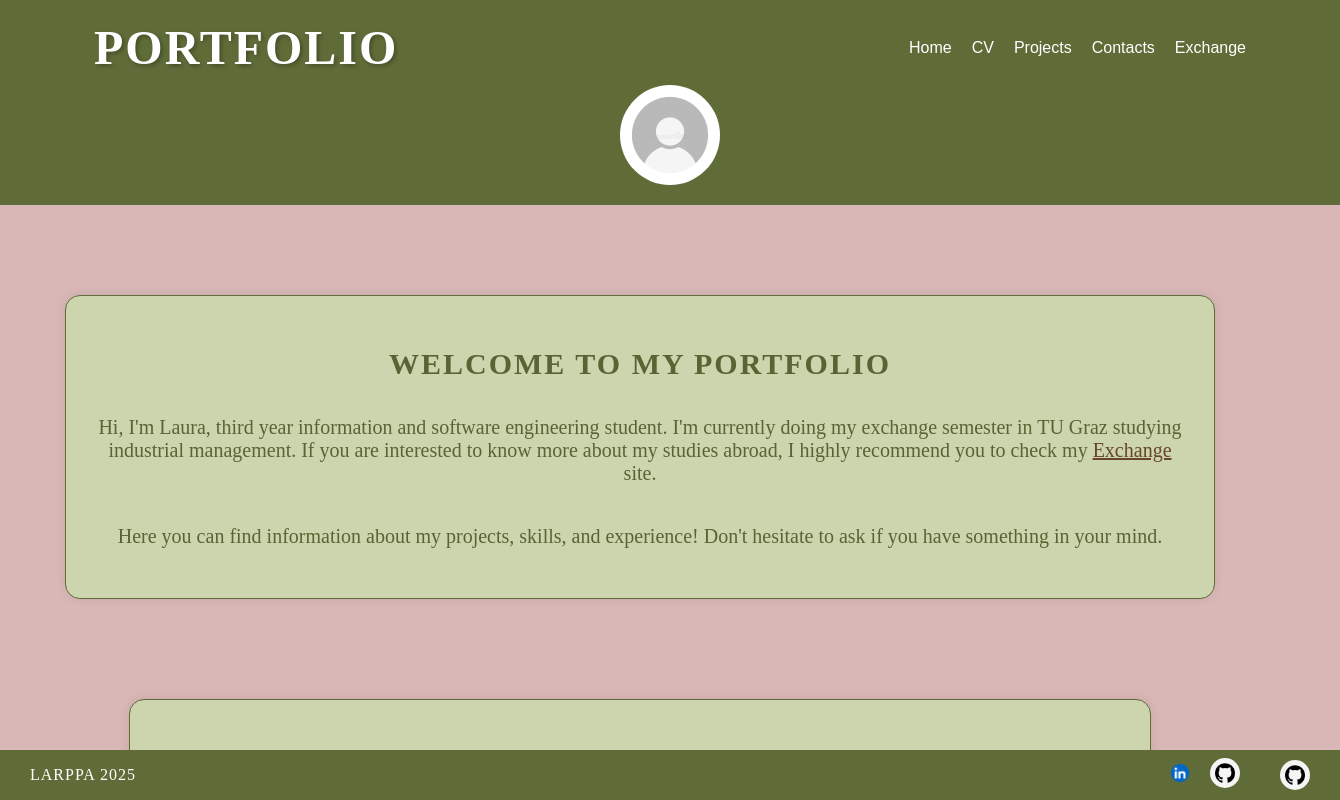
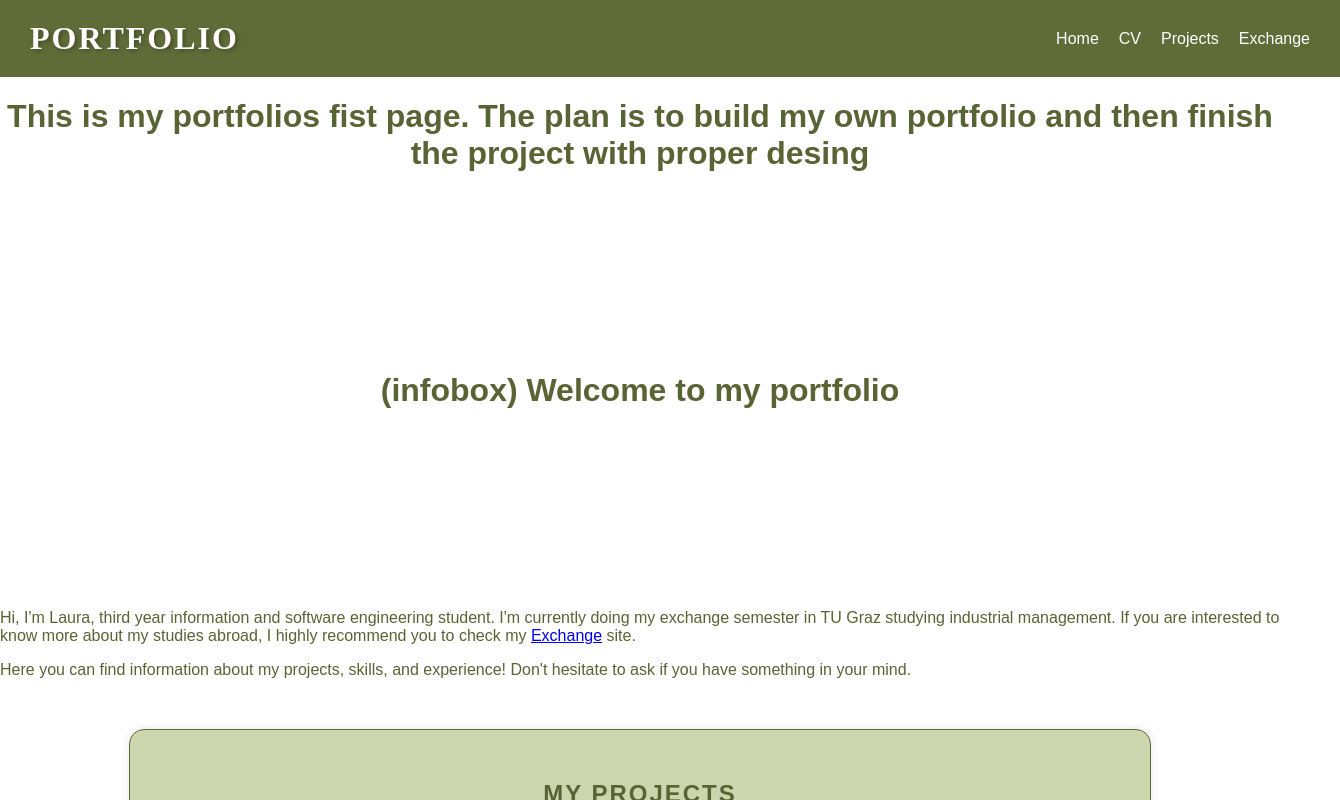
Before and after one commit to lehtio/portfolio, a React (Vite) app in the folder portfolio/: page / in a window 1280 px wide. Shown: the top 800 px of the page, 1340 px wide, since content can reach past the window. Built offline with nearby package versions, Linux system fonts and the light colour scheme.

Commit message:
headerin korjausta

```diff
--- a/portfolio/src/App.css
+++ b/portfolio/src/App.css
@@ -1,5 +1,5 @@
 body {
-  background-color: #d9b7b7; /* Khaki-tausta */
+  background-color: #ffffff; /* Khaki-tausta */
   color: #596435;
   margin: 0;
   height: 100%;
--- a/portfolio/src/components/Footer.jsx
+++ b/portfolio/src/components/Footer.jsx
@@ -1,4 +1,4 @@
-import "../styles/Footer.css";
+/* import "../styles/Footer.css"; */
 import linkedinIcon from "../images/linkedin.webp";
 import githubIcon from "../images/github.png";
 
--- a/portfolio/src/components/Header.jsx
+++ b/portfolio/src/components/Header.jsx
@@ -1,6 +1,6 @@
 import { useState, useEffect } from "react";
 import { Link } from "react-router-dom"; // React Router käyttöön
-import "../styles/Header.css";
+ import "../styles/NewHeader.css";
 import profileAvatar from "../images/profile-avatar.webp";
 
 export default function Header() {
@@ -28,9 +28,7 @@ export default function Header() {
     checkHeaderSize();
 
     return () => {
-      window.removeEventListener("scroll", checkHeaderSize);
-      window.removeEventListener("resize", checkHeaderSize);
-      window.removeEventListener("load", checkHeaderSize);
+
     };
   }, []);
 
@@ -42,11 +40,10 @@ export default function Header() {
           <li><Link to="/">Home</Link></li>
           <li><Link to="/cv">CV</Link></li>
           <li><Link to="/projects">Projects</Link></li>
-          <li><Link to="/contacts">Contacts</Link></li>
+
           <li><Link to="/exchange">Exchange</Link></li>
         </ul>
       </nav>
-      {!isScrolled && <img src={profileAvatar} alt="Profile Avatar" className="profile-image" />}
     </header>
   );
 }
--- a/portfolio/src/components/InfoBox.jsx
+++ b/portfolio/src/components/InfoBox.jsx
@@ -1,10 +1,10 @@
-import "../styles/InfoBox.css";
+ /* import "../styles/InfoBox.css"; */
 import { Link } from "react-router-dom"; // React Router käyttöön
 
 export default function InfoBox() {
   return (
     <div className="info-box">
-      <h1>Welcome to my portfolio</h1>
+      <h1>(infobox) Welcome to my portfolio</h1>
       <p>
         Hi, I'm Laura, third year information and software engineering student. I'm currently doing my
         exchange semester in TU Graz studying industrial management. If you are interested to know more about my studies abroad, I highly recommend you to
--- a/portfolio/src/components/LanguageSkill.jsx
+++ b/portfolio/src/components/LanguageSkill.jsx
@@ -1,4 +1,4 @@
-import "../styles/LanguageSkills.css";
+/* import "../styles/LanguageSkills.css"; */
 
 const languageSkills = [ /* 5= äidinkieli, 4=jebajeba, ...,  1= alkeet */
   { language: "Finnish", proficiency: 5 },
--- a/portfolio/src/components/Projects.jsx
+++ b/portfolio/src/components/Projects.jsx
@@ -1,4 +1,4 @@
-import "../styles/Projects.css";
+/* import "../styles/Projects.css"; */
 import projectImage from "../images/project-image.png"; // Import project image
 
 const projects = [
--- a/portfolio/src/components/Skills.jsx
+++ b/portfolio/src/components/Skills.jsx
@@ -1,5 +1,5 @@
 import React, { useState } from 'react';
-import "../styles/LanguageSkills.css";
+/* import "../styles/LanguageSkills.css"; */
 
 
 /* drop-down selection!!! (corrected to the radio buttons ) <div className="filter-dropdown">
--- /dev/null
+++ b/portfolio/src/styles/NewHeader.css
@@ -0,0 +1,88 @@
+.header {
+    width: 100%;
+    position: sticky;
+    top: 0;
+    left: 0;
+    background-color: #606c38;
+    color: white;
+    padding: 20px 30px;
+    display: flex;
+    flex-direction: row;
+    align-items: center;
+    transition: all 0.3s ease-in-out;
+    z-index: 1000;
+    justify-content: center;
+
+  }
+
+  .nav-bar {
+    display: flex;
+    justify-content: space-between;
+    align-items: center;
+    width: 100%;
+
+
+
+  }
+
+  .site-title {
+    font-size: 1,0rem;
+    font-weight: bold;
+    margin: 0;
+    font-family: Kingdom; /* Kingdom fontti käyttöön */
+    text-transform: uppercase; /* Muuttaa isoksi */
+    letter-spacing: 2px; /* Kirjainten väliin tilaa */
+    text-shadow: 2px 2px 4px rgba(0, 0, 0, 0.3); /* Kevyt varjo */
+  }
+
+  .nav-links {
+    color: white;
+    list-style: none;
+    display: flex;
+    gap: 20px;
+    margin: 0;
+    padding: 0;
+
+  }
+
+  .nav-links li {
+    display: inline;
+    font-size: 1rem;
+    cursor: pointer;
+    color: white;
+  }
+  .nav-links li a {
+    color: white; /* Linkin väri valkoiseksi */
+    text-decoration: none; /* Poistaa alleviivauksen */
+  }
+
+  .nav-links li:hover {
+    text-decoration: underline;
+
+  }
+
+  .profile-image {
+    width: 100px;
+    height: 100px;
+    border-radius: 50%;
+    object-fit: cover;
+    margin-top: 10px;
+    transition: opacity 0.3s ease-in-out;
+  }
+
+  /* Kun header vie yli 25% näytöstä TAI skrollataan alas */
+  /* .header.scrolled {
+    flex-direction: row;
+    justify-content: space-between;
+    padding: 10px 30px;
+    height: 60px;
+  } */
+  /*.header.scrolled .profile-image {
+    display: none;
+  }
+
+  .header.scrolled .site-title {
+    font-size: 1.5rem; /* Pienempi otsikko
+  }
+
+  */
```
